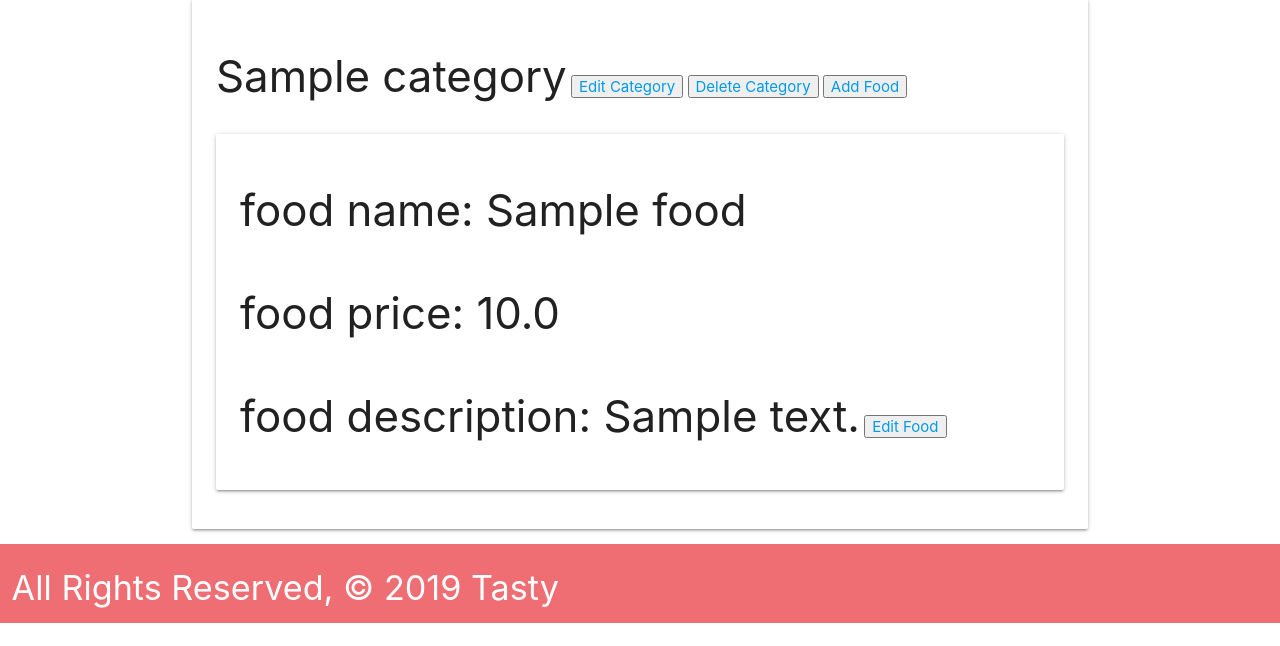
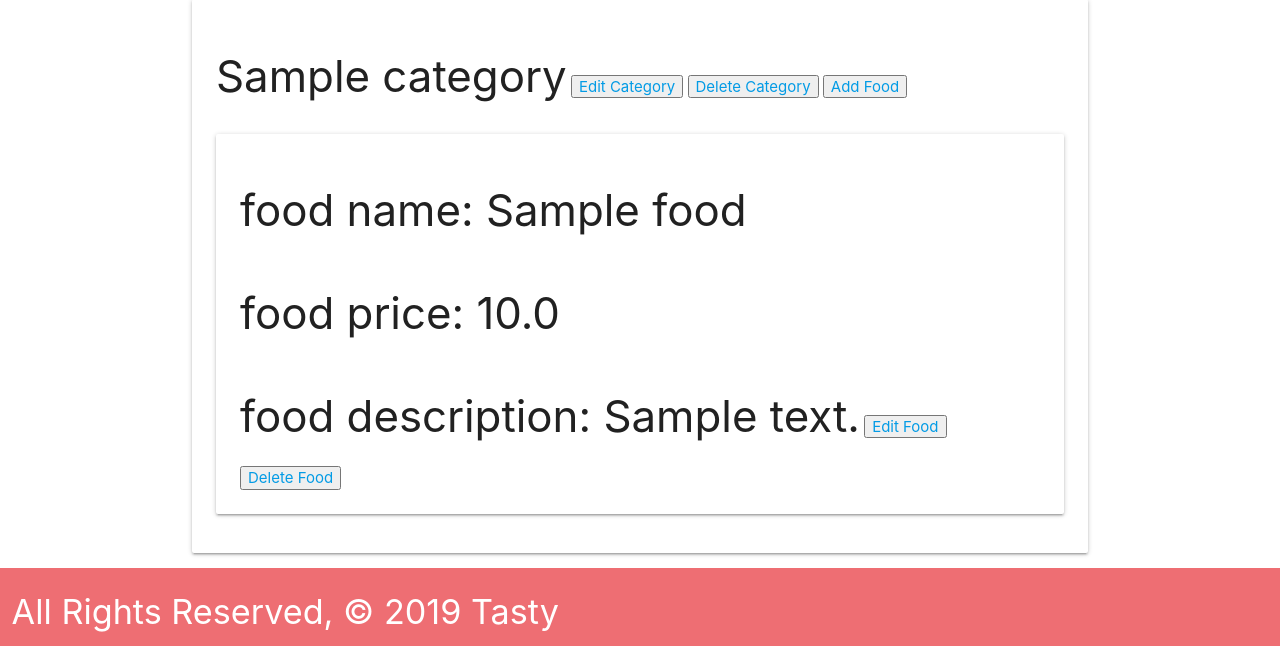
Before and after one commit to tvilla0000/Tasty, a Django app: page /menu/1/ in a window 1280 px wide. Shown: the part 238-884 px from the top of the page. Before the commit the page ends 861 px from the top, so only its background shows below. Run offline with Django 3.2, Linux system fonts and the light colour scheme; a user stored in the database is signed in; tables that the repository leaves empty hold one stand-in row (values such as "Sample post").

Commit message:
add delete food

```diff
--- a/main/templates/menu/menu_detail.html
+++ b/main/templates/menu/menu_detail.html
@@ -23,6 +23,7 @@
               <span class="card-title" style="display: inline-block"><h3>food description: {{ f.description }}</h3></span>
               {% if request.user == restaurant.user %}
               <button><a href="{% url 'food_update' f.id menu.id %}">Edit Food</a></button>
+              <button><a href="{% url 'food_delete' f.id menu.id %}">Delete Food</a></button>
               {% endif %}
         </div>
       </div>
--- a/main/urls.py
+++ b/main/urls.py
@@ -23,4 +23,5 @@ urlpatterns = [
 
     path('food/<int:pk>/create/<int:fk>/', views.FoodCreate.as_view(), name='food_create'),
     path('food/<int:pk>/update/<int:fk>/', views.FoodUpdate.as_view(), name='food_update'),
+    path('food/<int:pk>/delete/<int:fk>/', views.FoodDelete.as_view(), name='food_delete'),
 ]
--- a/main/views.py
+++ b/main/views.py
@@ -108,7 +108,6 @@ class MenuDetail(DetailView):
     def get_context_data(self, **kwargs):
         menu = Menu.objects.get(pk=self.kwargs['pk'])
         restaurant = menu.restaurant
-        category = menu.category_set.all()
         context = super().get_context_data(**kwargs)
         context['restaurant'] = restaurant
         return context
@@ -205,3 +204,18 @@ class FoodUpdate(LoginRequiredMixin, UpdateView):
     def get_success_url(self):
         menu = Menu.objects.get(pk=self.kwargs['fk'])
         return reverse('menu_detail', kwargs={'pk': menu.id})
+
+class FoodDelete(LoginRequiredMixin, DeleteView):
+    model = Food
+    context_object_name = 'food'
+    template_name = 'food/food_confirm_delete.html'
+
+    def get_success_url(self):
+        menu = Menu.objects.get(pk=self.kwargs['fk'])
+        return reverse('menu_detail', kwargs={'pk': menu.id})
+
+    def get_context_data(self, **kwargs):
+        menu = Menu.objects.get(pk=self.kwargs['fk'])
+        context = super().get_context_data(**kwargs)
+        context['menu'] = menu
+        return context
```
Also changed, not shown: main/templates/food/food_confirm_delete.html (added, +14 -0 lines).
